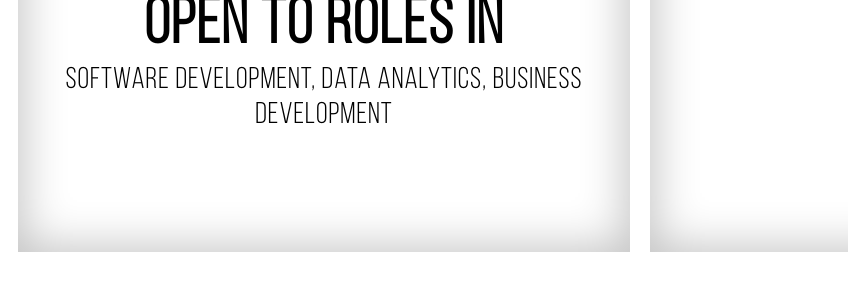
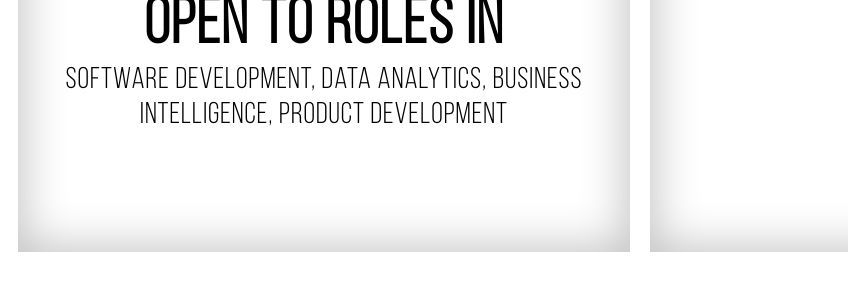
Before and after one commit to Its-Af/its-af.github.com, a plain HTML site: page index.html in a window 1280 px wide. Shown: the part 739-1024 px from the top of the page, 0-848 px from the left. Drawn offline with Linux system fonts and the light colour scheme.

Commit message:
Update index.html

```diff
--- a/index.html
+++ b/index.html
@@ -49,7 +49,7 @@
 				<h3>Python, HTML, CSS, SCSS, Java, SQL, Excel + VBA, Tableau, Qlik</h3>
 
 				<h1 class="credentialsHeader">Open To Roles In</h1>
-				<h3>Software Development, Data Analytics, Business Development</h3>
+				<h3>Software Development, Data Analytics, Business Intelligence, Product Development</h3>
 			</div>
 
 			<div class="mainContent alignCenter boxStyle">
```
